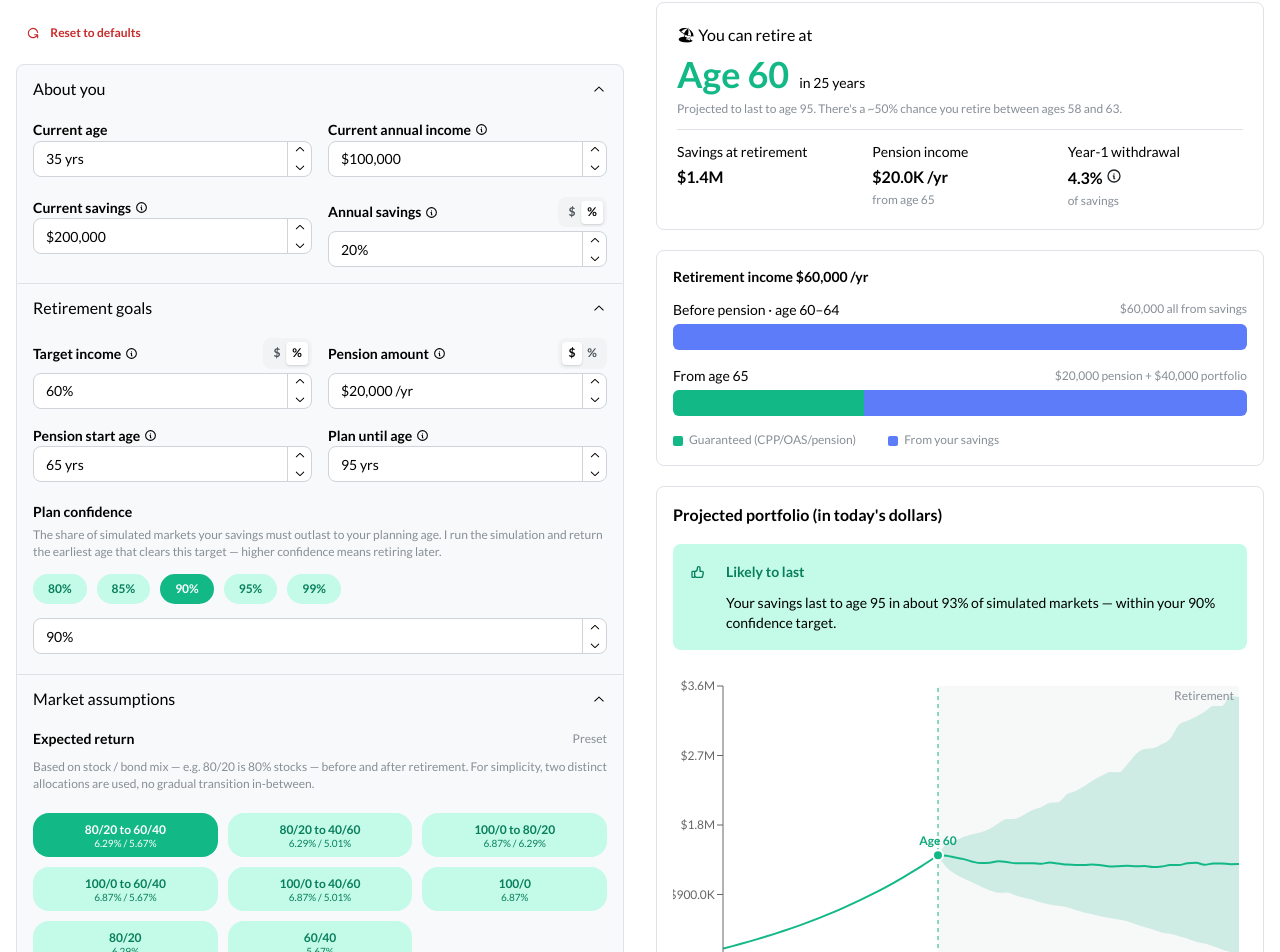
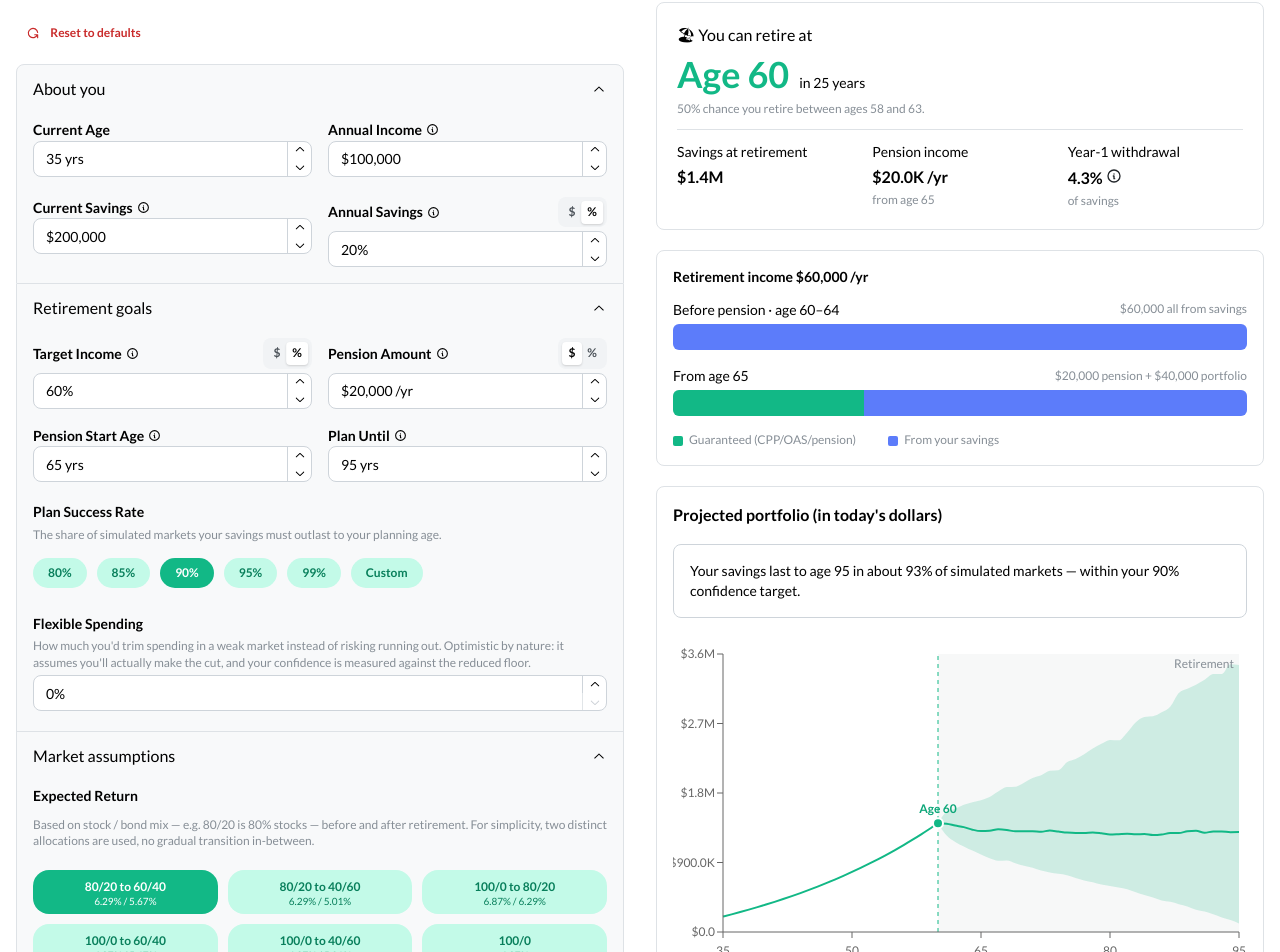
Before and after one commit to low-earth-orbit/rent-vs-buy, a Next.js app: page /retirement in a window 1280 px wide. Shown: the part 137-1089 px from the top of the page. Built offline with nearby package versions, Linux system fonts and the light colour scheme.

Commit message:
Add flexible withdrawal (#27)

```diff
--- a/src/components/retirement/Assumptions.tsx
+++ b/src/components/retirement/Assumptions.tsx
@@ -17,8 +17,7 @@ const Assumptions = () => {
         capture sequence-of-returns risk; accumulation uses the expected return.
       </Text>
       <Text size="sm" pb="xs" c="dimmed">
-        Acknowledgement: Return and volatility assumptions are partially adopted
-        from{" "}
+        Acknowledgement: Return and volatility assumptions are adopted from{" "}
         <Anchor
           href="https://pwlcapital.com/financial-planning-assumptions-market-capitalization-weighted-portfolio/"
           target="_blank"
@@ -26,7 +25,7 @@ const Assumptions = () => {
         >
           PWL Capital
         </Anchor>
-        , sanity-checked against RBC and FP Canada assumptions.
+        .
       </Text>
     </Container>
   );
--- a/src/components/retirement/Headline.tsx
+++ b/src/components/retirement/Headline.tsx
@@ -97,13 +97,12 @@ export default function Headline({ input, result, planSWR }: HeadlineProps) {
           </Group>
           <Text size="xs" c="dimmed">
             {retireNow
-              ? `Your savings already support your target income, projected to last to age ${input.planningAge}.`
-              : `Projected to last to age ${input.planningAge}.`}
+              ? `Your savings already support your target income.`
+              : ``}
             {!retireNow && retirementAgeRange && (
               <>
-                {" "}
-                There&apos;s a ~50% chance you retire between ages{" "}
-                {retirementAgeRange.p25} and {retirementAgeRange.p75}.
+                50% chance you retire between ages {retirementAgeRange.p25} and{" "}
+                {retirementAgeRange.p75}.
               </>
             )}
           </Text>
--- a/src/components/retirement/InputForm.tsx
+++ b/src/components/retirement/InputForm.tsx
@@ -1,15 +1,15 @@
 "use client";
 
-import { useState } from "react";
 import {
   Accordion,
   Button,
   Group,
+  Popover,
   SimpleGrid,
   Stack,
   Text,
 } from "@mantine/core";
-import { IconRotate } from "@tabler/icons-react";
+import { IconAlertTriangle, IconRotate } from "@tabler/icons-react";
 import UserInputFormItem from "@/components/shared/UserInputFormItem";
 import CurrencyPercentItem from "@/components/shared/CurrencyPercentItem";
 import {
@@ -38,8 +38,6 @@ export default function InputForm({
   onChange,
   onReset,
 }: InputFormProps) {
-  const [customizeReturns, setCustomizeReturns] = useState(false);
-
   const bind = (key: RetirementInputKey) => (value: FieldValue) =>
     onChange(key, value);
 
@@ -51,11 +49,11 @@ export default function InputForm({
       isSameRate(input.accumReturn, preset.accumReturn) &&
       isSameRate(input.retireReturn, preset.retireReturn),
   );
-  const showReturnInputs = customizeReturns || !activeReturnPreset;
-  const returnStatus = activeReturnPreset ? "Preset" : "Custom";
+  const isCustomConfidence = !SUCCESS_RATE_PRESETS.some((rate) =>
+    isSameRate(input.targetSuccessRate, rate),
+  );
 
   const applyReturnPreset = (preset: ReturnPreset) => {
-    setCustomizeReturns(false);
     onChange("accumReturn", preset.accumReturn);
     onChange("retireReturn", preset.retireReturn);
   };
@@ -98,26 +96,26 @@ export default function InputForm({
               <SimpleGrid cols={{ base: 1, sm: 2 }}>
                 <UserInputFormItem
                   {...num("currentAge")}
-                  label="Current age"
+                  label="Current Age"
                   suffix=" yrs"
                 />
                 <UserInputFormItem
                   {...num("currentIncome")}
-                  label="Current annual income"
+                  label="Annual Income"
                   labelHelperText="Gross income today. Used as the base for your savings rate and guaranteed-income percentages."
                   prefix="$"
                   thousandSeparator
                 />
                 <UserInputFormItem
                   {...num("currentSavings")}
-                  label="Current savings"
+                  label="Current Savings"
                   labelHelperText="Total invested across RRSP, TFSA, and non-registered accounts today."
                   prefix="$"
                   thousandSeparator
                 />
                 <CurrencyPercentItem
                   id="contributionPct"
-                  label="Annual savings"
+                  label="Annual Savings"
                   helperText="How much you add to investments each year. Toggle between a dollar amount and a % of your income."
                   unitAriaLabel="Annual savings input unit"
                   rate={input.contributionPct}
@@ -140,7 +138,7 @@ export default function InputForm({
               <SimpleGrid cols={{ base: 1, sm: 2 }}>
                 <CurrencyPercentItem
                   id="targetIncomePct"
-                  label="Target income"
+                  label="Target Income"
                   helperText="The gross income you want in retirement — as a % of your current income (a replacement ratio of 60–70% is typical) or a dollar amount. Your guaranteed income below counts toward this."
                   unitAriaLabel="Target retirement income input unit"
                   rate={input.targetIncomePct}
@@ -153,7 +151,7 @@ export default function InputForm({
                 />
                 <CurrencyPercentItem
                   id="guaranteedIncomePct"
-                  label="Pension amount"
+                  label="Pension Amount"
                   helperText="Estimated CPP + OAS + workplace (DB) pension income, starting at retirement. Toggle between a dollar amount and a % of your income."
                   unitAriaLabel="Guaranteed income input unit"
                   rate={input.guaranteedIncomePct}
@@ -166,13 +164,13 @@ export default function InputForm({
                 />
                 <UserInputFormItem
                   {...num("pensionStartAge")}
-                  label="Pension start age"
+                  label="Pension Start Age"
                   labelHelperText="When your CPP/OAS/pension income begins — usually 65. If you retire before this, your portfolio funds the full target until then (a 'bridge')."
                   suffix=" yrs"
                 />
                 <UserInputFormItem
                   {...num("planningAge")}
-                  label="Plan until age"
+                  label="Plan Until"
                   labelHelperText="The age your savings should last to (life expectancy). 95 is a common planning horizon."
                   suffix=" yrs"
                 />
@@ -180,13 +178,11 @@ export default function InputForm({
 
               <Stack gap={4}>
                 <Text size="sm" fw={600}>
-                  Plan confidence
+                  Plan Success Rate
                 </Text>
                 <Text size="xs" c="dimmed">
                   The share of simulated markets your savings must outlast to
-                  your planning age. I run the simulation and return the
-                  earliest age that clears this target — higher confidence means
-                  retiring later.
+                  your planning age.
                 </Text>
                 <Group
                   gap="xs"
@@ -210,12 +206,75 @@ export default function InputForm({
                       {rate}%
                     </Button>
                   ))}
-                </Group>
+                  <Popover
+                    width={220}
+                    position="bottom-start"
+                    withArrow
+                    shadow="md"
+                  >
+                    <Popover.Target>
+                      <Button
+                        variant={isCustomConfidence ? "filled" : "light"}
+                        size="xs"
+                        radius="lg"
+                        aria-pressed={isCustomConfidence}
+                      >
+                        Custom
+                      </Button>
+                    </Popover.Target>
+                    <Popover.Dropdown>
                       <UserInputFormItem
                         {...num("targetSuccessRate")}
+                        label="Confidence target"
+                        suffix="%"
+                      />
+                    </Popover.Dropdown>
+                  </Popover>
+                </Group>
+                {input.targetSuccessRate < 90 && (
+                  <Group gap={6} wrap="nowrap" align="flex-start">
+                    <IconAlertTriangle
+                      size={14}
+                      color="var(--mantine-color-yellow-7)"
+                      style={{ marginTop: 2, flexShrink: 0 }}
+                    />
+                    <Text size="xs" c="yellow.8">
+                      Below 90% leans optimistic — it accepts more
+                      sequence-of-returns risk. 90% or higher is recommended.
+                    </Text>
+                  </Group>
+                )}
+              </Stack>
+
+              <Stack gap={4}>
+                <Text size="sm" fw={600}>
+                  Flexible Spending
+                </Text>
+                <Text size="xs" c="dimmed">
+                  How much you&apos;d trim spending in a weak market instead of
+                  risking running out. Optimistic by nature: it assumes
+                  you&apos;ll actually make the cut, and your confidence is
+                  measured against the reduced floor.
+                </Text>
+                <UserInputFormItem
+                  {...num("spendingFlexibilityPct")}
                   label={undefined}
                   suffix="%"
                 />
+                {input.spendingFlexibilityPct > 20 && (
+                  <Group gap={6} wrap="nowrap" align="flex-start">
+                    <IconAlertTriangle
+                      size={14}
+                      color="var(--mantine-color-yellow-7)"
+                      style={{ marginTop: 2, flexShrink: 0 }}
+                    />
+                    <Text size="xs" c="yellow.8">
+                      Cutting more than 20% is a big lifestyle reduction — make
+                      sure you could really live on the reduced floor for years
+                      if markets stay weak.
+                    </Text>
+                  </Group>
+                )}
               </Stack>
             </Stack>
           </Accordion.Panel>
@@ -225,14 +284,9 @@ export default function InputForm({
           <Accordion.Control>Market assumptions</Accordion.Control>
           <Accordion.Panel>
             <Stack gap="xs" mb="xs">
-              <Group justify="space-between" align="center" gap="xs">
               <Text size="sm" fw={600}>
-                  Expected return
+                Expected Return
               </Text>
-                <Text size="xs" c="dimmed">
-                  {returnStatus}
-                </Text>
-              </Group>
               <Text size="xs" c="dimmed">
                 Based on stock / bond mix — e.g. 80/20 is 80% stocks — before
                 and after retirement. For simplicity, two distinct allocations
@@ -269,32 +323,67 @@ export default function InputForm({
                     </Stack>
                   </Button>
                 ))}
-              </SimpleGrid>
-              {!showReturnInputs && (
-                <Group>
+                <Popover width={300} position="bottom" withArrow shadow="md">
+                  <Popover.Target>
                     <Button
-                    variant="subtle"
-                    size="compact-xs"
-                    color="gray"
-                    onClick={() => setCustomizeReturns(true)}
+                      variant={activeReturnPreset ? "light" : "filled"}
+                      size="xs"
+                      radius="lg"
+                      h={44}
+                      aria-pressed={!activeReturnPreset}
                     >
-                    Customize
+                      <Stack gap={0} align="center">
+                        <Text span size="xs" fw={600}>
+                          Custom
+                        </Text>
+                        <Text span size="10px">
+                          {activeReturnPreset
+                            ? ""
+                            : `${input.accumReturn}% / ${input.retireReturn}%`}
+                        </Text>
+                      </Stack>
                     </Button>
-                </Group>
-              )}
-              {showReturnInputs && (
-                <SimpleGrid cols={{ base: 1, sm: 2 }}>
+                  </Popover.Target>
+                  <Popover.Dropdown>
+                    <Stack gap="sm">
+                      <Text size="xs" c="dimmed">
+                        Custom returns are easy to overstate. The presets use
+                        long-run historical stock/bond data; higher figures make
+                        any plan look feasible. Use nominal (pre-inflation)
+                        returns.
+                      </Text>
                       <UserInputFormItem
                         {...num("accumReturn")}
-                    label="Return while working"
+                        label="While Working"
                         suffix="%"
                       />
                       <UserInputFormItem
                         {...num("retireReturn")}
-                    label="Return in retirement"
+                        label="In Retirement"
                         suffix="%"
                       />
+                    </Stack>
+                  </Popover.Dropdown>
+                </Popover>
               </SimpleGrid>
+              <Text size="xs" c="dimmed">
+                The specific glide path matters less than your overall equity
+                level and withdrawal strategy — those two factors drive most of
+                the outcome variance.
+              </Text>
+              {!activeReturnPreset && (
+                <Group gap={6} wrap="nowrap" align="flex-start">
+                  <IconAlertTriangle
+                    size={14}
+                    color="var(--mantine-color-yellow-7)"
+                    style={{ marginTop: 2, flexShrink: 0 }}
+                  />
+                  <Text size="xs" c="yellow.8">
+                    Using custom return assumptions — these aren&apos;t checked
+                    with accepted planning assumptions, and optimistic figures
+                    can make any plan look feasible.
+                  </Text>
+                </Group>
               )}
             </Stack>
             <UserInputFormItem
--- a/src/components/retirement/ProjectionChart.tsx
+++ b/src/components/retirement/ProjectionChart.tsx
@@ -1,6 +1,5 @@
 "use client";
 
-import type { ReactNode } from "react";
 import { Alert, Box, Card, Group, Paper, Text } from "@mantine/core";
 import {
   Area,
@@ -14,11 +13,6 @@ import {
   YAxis,
   ReferenceDot,
 } from "recharts";
-import {
-  IconAlertTriangle,
-  IconThumbUp,
-  IconThumbDown,
-} from "@tabler/icons-react";
 import { formatCAD, formatCADCompact } from "@/utils/format";
 import { NUM_SIMULATIONS } from "@/utils/retirement/monteCarlo";
 import type {
@@ -50,39 +44,22 @@ function SuccessSummary({
   successRate,
   target,
   planningAge,
+  flexPct,
 }: {
   successRate: number;
   target: number;
   planningAge: number;
+  flexPct: number;
 }) {
   const pct = Math.round(successRate * 100);
 
-  let title: string;
-  let color: string;
-  let icon: ReactNode;
-  if (pct >= 95) {
-    title = "Very likely to last";
-    color = "teal";
-    icon = <IconThumbUp size={16} />;
-  } else if (pct >= 90) {
-    title = "Likely to last";
-    color = "teal";
-    icon = <IconThumbUp size={16} />;
-  } else if (pct >= 80) {
-    title = "Modest safety margin";
-    color = "yellow";
-    icon = <IconAlertTriangle size={16} />;
-  } else {
-    title = "Plan may fall short";
-    color = "red";
-    icon = <IconThumbDown size={16} />;
-  }
-
   return (
-    <Alert icon={icon} color={color} title={title} variant="light" radius="md">
+    <Alert variant="default" radius="md">
       <Text size="sm">
         Your savings last to age {planningAge} in about {pct}% of simulated
         markets — within your {target}% confidence target.
+        {flexPct > 0 &&
+          ` Assumes you trim spending by up to ${flexPct}% in weak markets.`}
       </Text>
     </Alert>
   );
@@ -157,6 +134,7 @@ export default function ProjectionChart({
         successRate={result.successRate}
         target={input.targetSuccessRate}
         planningAge={input.planningAge}
+        flexPct={input.spendingFlexibilityPct}
       />
       <div
         role="img"
--- a/src/utils/retirement/presets.ts
+++ b/src/utils/retirement/presets.ts
@@ -140,6 +140,8 @@ export const DEFAULTS = {
    * target means retiring later.
    */
   targetSuccessRate: 90,
+  /** How much the withdrawal can be reduced (%) before a simulation is considered failed. */
+  spendingFlexibilityPct: 0,
 } as const;
 
 export type ReturnPreset = (typeof RETURN_PRESETS)[number];
--- a/src/utils/retirement/validation.ts
+++ b/src/utils/retirement/validation.ts
@@ -37,10 +37,16 @@ export const FIELD_CONSTRAINTS: Record<RetirementInputKey, Constraint> = {
   retireReturn: { min: 0, max: 10, step: 0.1, label: "Return in retirement" },
   inflationRate: { min: 1.5, max: 3, step: 0.1, label: "Inflation" },
   targetSuccessRate: {
-    min: 60,
+    min: 80,
     max: 100,
     step: 5,
     label: "Success target",
+  },
+  spendingFlexibilityPct: {
+    min: 0,
+    max: 50,
+    step: 5,
+    label: "Spending flexibility",
   },
 };
 
```
Also changed, not shown: src/components/retirement/Result.tsx (+61 -5 lines), src/utils/retirement/monteCarlo.ts (+29 -3 lines), 1 other file (tests, documents, lock files or other folders). Lines whose indentation alone changed are shown as unchanged.
